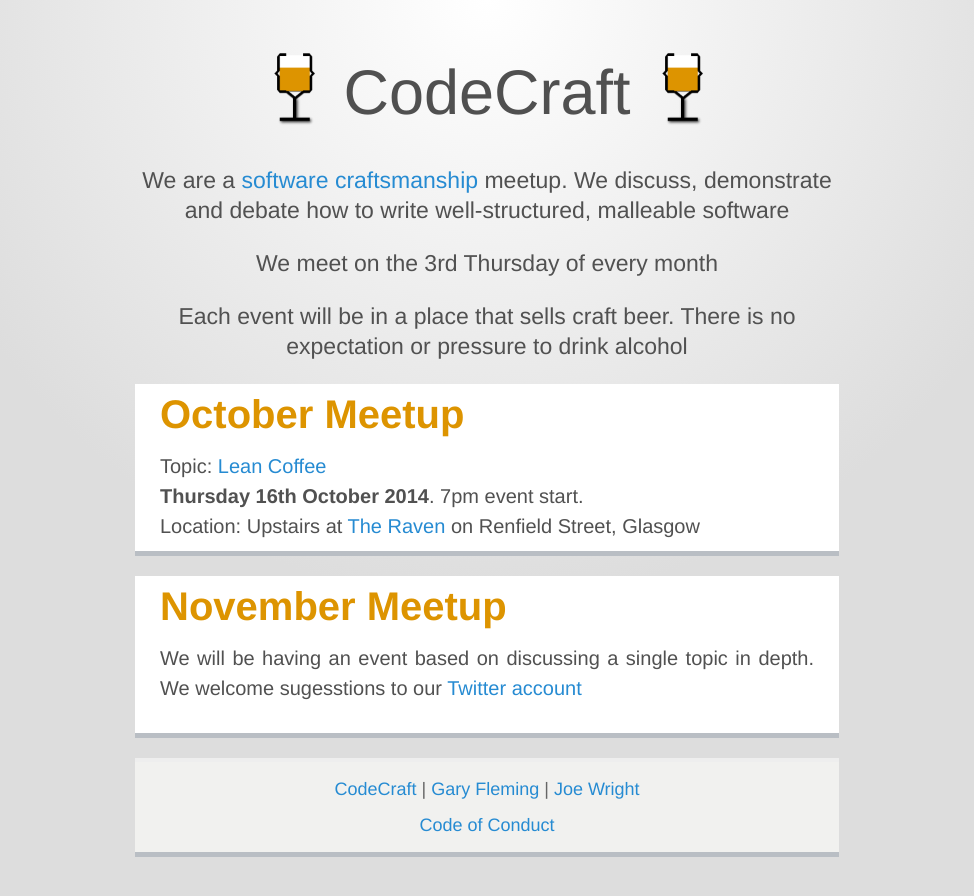
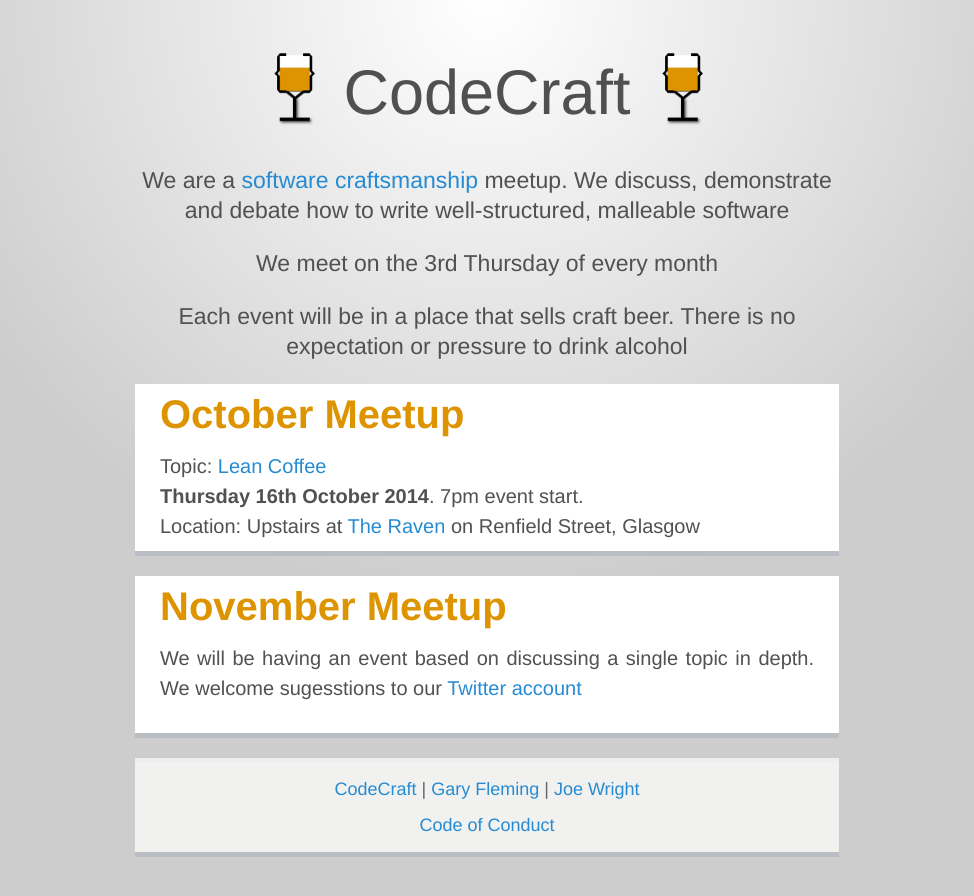
Before and after one commit to codecraftuk/codecraftuk.github.io, a Jekyll site: the page built from index.html, in a window 1280 px wide. Shown: the top 896 px of the page, without its empty margins (153-1127 px from the left). Built offline with Jekyll 4.4.1, drawn with Linux system fonts in a browser that asks for light colours; Markdown is read by kramdown in place of the engine named in the settings.

Commit message:
More pronounced background

```diff
--- a/css/codecraft.css
+++ b/css/codecraft.css
@@ -215,7 +215,7 @@
 
 
 body {
-  background: white no-repeat top center -webkit-gradient(radial, center top, 0, center top, 600, from(white), to(#dddddd));
+  background: white no-repeat top center -webkit-gradient(radial, center top, 0, center top, 600, from(white), to(#cdcdcd));
   font-weight: 300;
   height: 100%;
   min-height: 100%;
```
